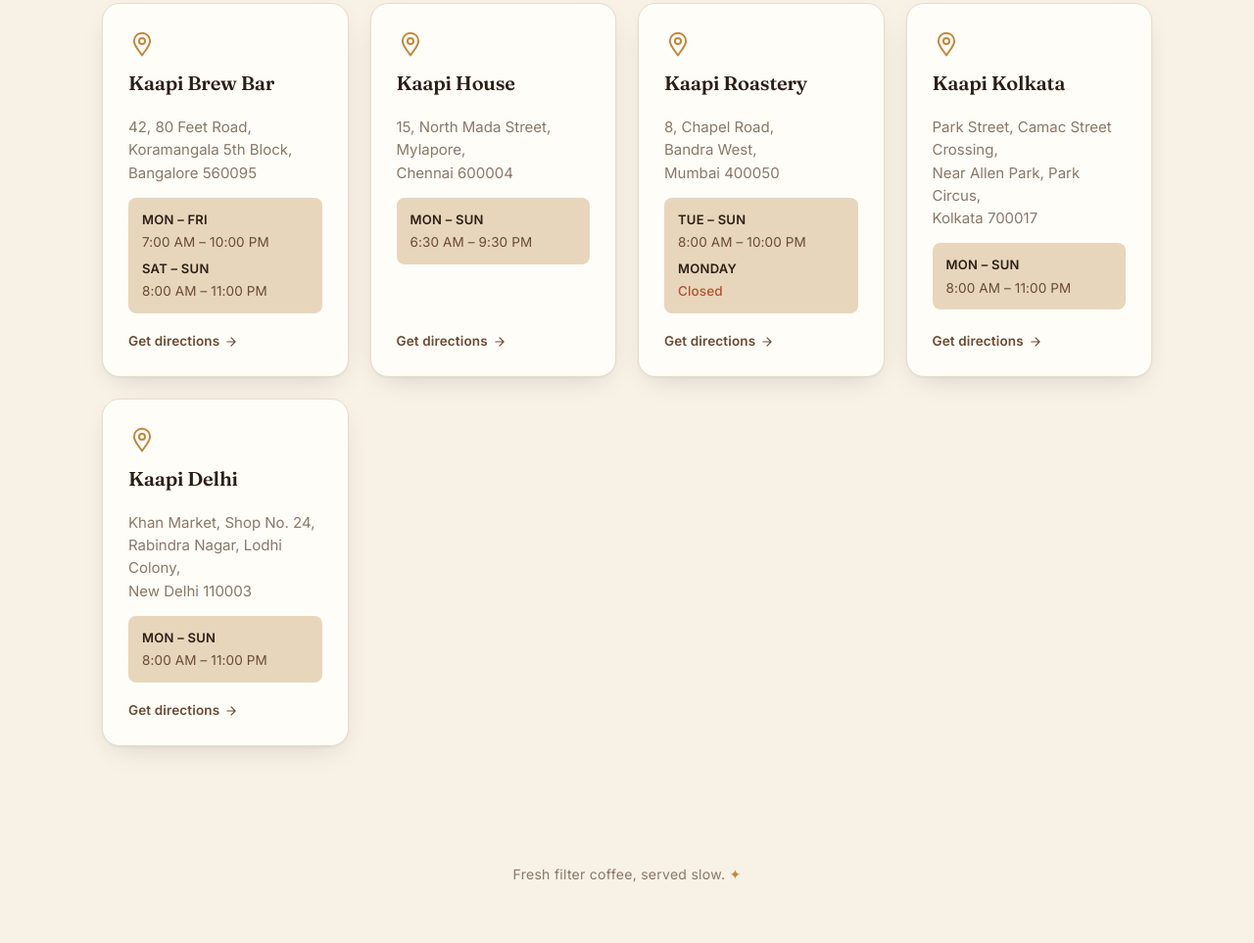
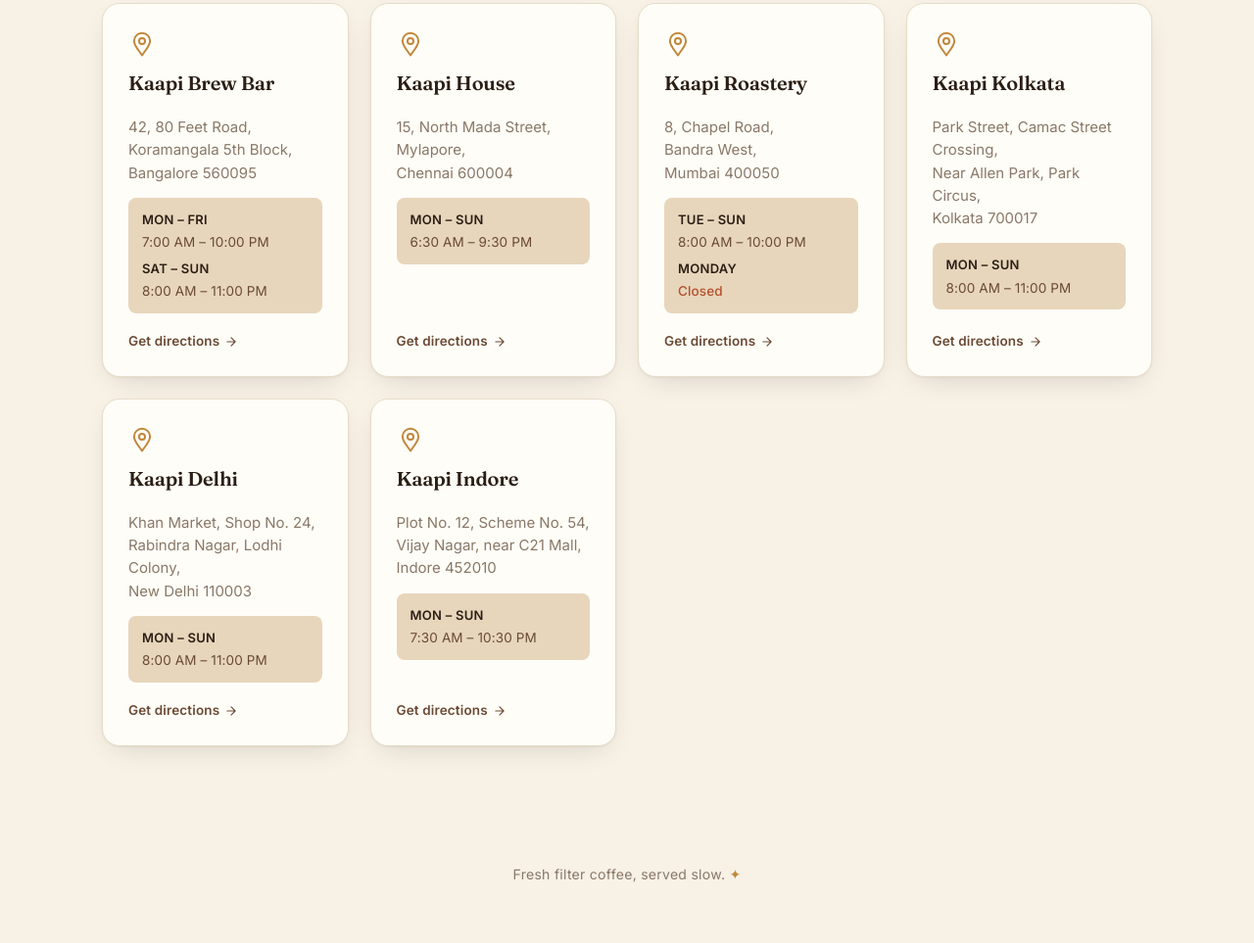
Before and after one commit to mayank-7851/App-1, a website: page locations.html in a window 1280 px wide. Shown: the part 350-1313 px from the top of the page at 98% size. Drawn offline with Linux system fonts and the light colour scheme.

Commit message:
Add more locations (#47)
Co-authored-by: Octo <octo@bot>

```diff
--- a/locations.html
+++ b/locations.html
@@ -2,7 +2,7 @@
 <html lang="en"><head>
 <meta charset="utf-8"><meta name="viewport" content="width=device-width, initial-scale=1">
 <title>Locations — Kaapi</title>
-<meta name="description" content="Visit Kaapi cafes — five locations across Bangalore, Chennai, Mumbai, Kolkata, and Delhi, each with its own rhythm.">
+<meta name="description" content="Visit Kaapi cafes — six locations across Bangalore, Chennai, Mumbai, Kolkata, Delhi, and Indore, each with its own rhythm.">
 <link rel="preconnect" href="https://fonts.googleapis.com"><link rel="preconnect" href="https://fonts.gstatic.com" crossorigin>
 <link href="https://fonts.googleapis.com/css2?family=Fraunces:opsz,wght@9..144,500;9..144,600&family=Inter:wght@400;500;600;700&display=swap" rel="stylesheet">
 <link rel="stylesheet" href="styles.css">
@@ -53,7 +53,7 @@
   <section class="page-hero wrap">
     <div class="eyebrow">Find Us</div>
     <h1>Our Locations</h1>
-    <p class="subtitle">Five cafes, each with its own rhythm. Pull up a chair — we've been expecting you.</p>
+    <p class="subtitle">Six cafes, each with its own rhythm. Pull up a chair — we've been expecting you.</p>
   </section>
 
   <section class="section" style="padding-top:24px">
@@ -164,6 +164,26 @@
           </span>
         </article>
 
+          <!-- Location 6: Indore -->
+          <article class="card loc-card" aria-labelledby="loc6-heading">
+            <svg class="card-icon" width="28" height="28" viewBox="0 0 24 24" fill="none" stroke="currentColor" stroke-width="1.7" stroke-linecap="round" stroke-linejoin="round" aria-hidden="true">
+              <path d="M12 21c-3.2-4.8-7-8.8-7-12.5a7 7 0 1 1 14 0C19 12.2 15.2 16.2 12 21z"/>
+              <circle cx="12" cy="8.5" r="2.6"/>
+            </svg>
+            <h3 id="loc6-heading">Kaapi Indore</h3>
+            <p class="address">Plot No. 12, Scheme No. 54,<br>Vijay Nagar, near C21 Mall,<br>Indore 452010</p>
+            <div class="hours-block">
+              <span class="day-range">Mon – Sun</span>
+              <span class="time">7:30 AM – 10:30 PM</span>
+            </div>
+            <span class="card-link">
+              Get directions
+              <svg width="14" height="14" viewBox="0 0 24 24" fill="none" stroke="currentColor" stroke-width="2" stroke-linecap="round" stroke-linejoin="round" aria-hidden="true">
+                <path d="M5 12h14M12 5l7 7-7 7"/>
+              </svg>
+            </span>
+          </article>
+
       </div>
     </div>
   </section>
```
Also changed, not shown: e2e/locations.spec.js (+14 -6 lines).
